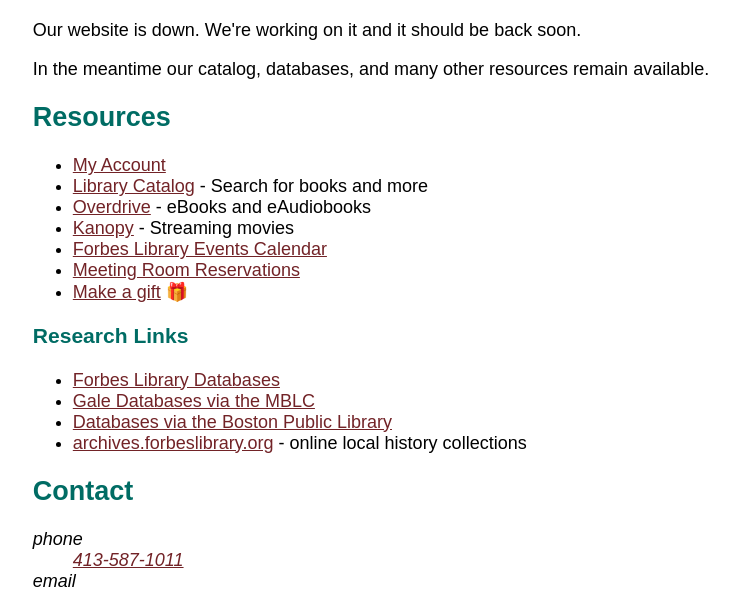
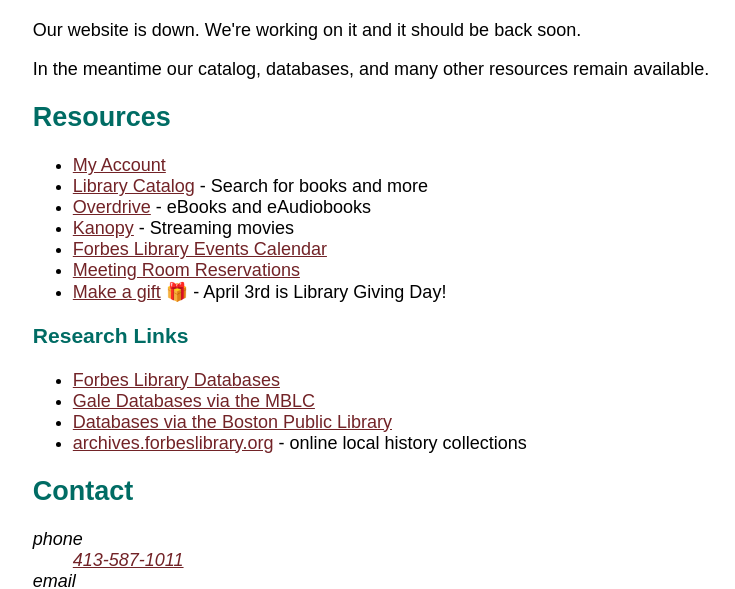
Before and after one commit to forbeslibrary/forbeslibrary.github.io, a plain HTML site: page index.html in a window 1280 px wide. Shown: the part 132-721 px from the top of the page, without its empty margins (269-1004 px from the left). Drawn offline with Linux system fonts and the light colour scheme.

Commit message:
added Library giving day text

```diff
--- a/index.html
+++ b/index.html
@@ -28,7 +28,7 @@
 		<li><a href="https://forbes.kanopy.com">Kanopy</a> - Streaming movies</li>
 		<li><a href="https://forbeslibrary.libcal.com/calendar/events?cid=228&t=d&d=0000-00-00&cal=228&inc=0">Forbes Library Events Calendar</a></li>
 		<li><a href="https://forbeslibrary.libcal.com/spaces?lid=1965">Meeting Room Reservations</a></li>
-		<li><a href="https://secure.lglforms.com/form_engine/s/ZVdWkVppx5TKnqzj1-lj-Q">Make a gift</a> &#127873;</li>
+		<li><a href="https://secure.lglforms.com/form_engine/s/ZVdWkVppx5TKnqzj1-lj-Q">Make a gift</a> &#127873; - April 3rd is Library Giving Day!</li>
 	</ul>
 	<h3>Research Links</h3>
 	<ul>
```
